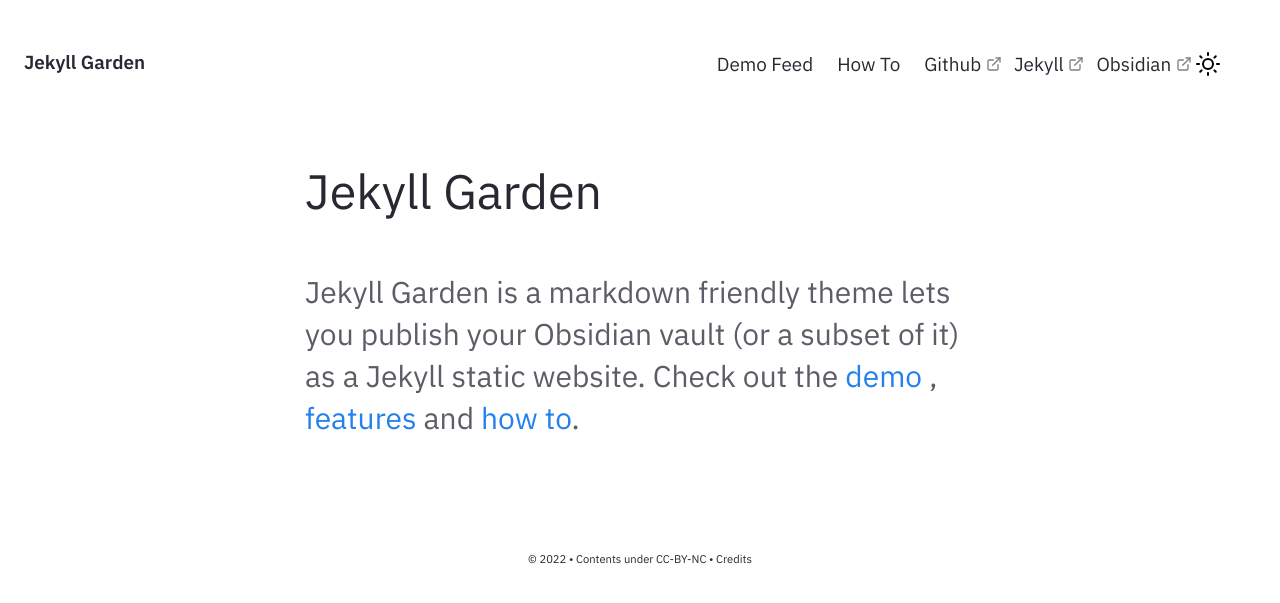
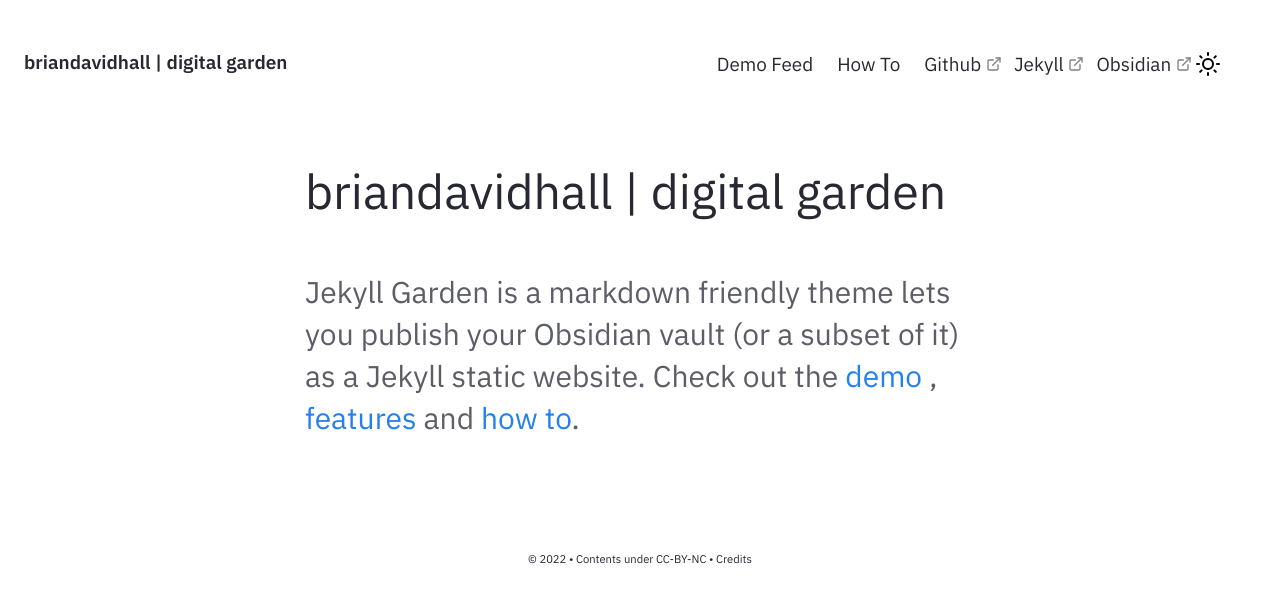
Before and after one commit to bruab/garden, a Jekyll site: the page built from pages/index.md, in a window 1280 px wide. Shown: the top 603 px of the page. Built offline with Jekyll 4.4.1, drawn with Linux system fonts in a browser that asks for light colours.

Commit message:
add run script and tweak config

```diff
--- a/_config.yml
+++ b/_config.yml
@@ -19,7 +19,7 @@
 # in the templates via {{ site.myvariable }}.
 
 # URL is the base hostname with protocol for your site, eg http://example.com
-url: "" # the base hostname & protocol for your site, e.g. http://example.com
+url: "https://garden.briandavidhall.com" # the base hostname & protocol for your site, e.g. http://example.com
 
 # If you want to install this jekyll in a subpath (eg /digitalgarden) set it here.
 # Else keep it Empty (DON'T PUT /; Keep it empty)
@@ -27,8 +27,8 @@ baseurl: ""
 
 # Website Header, Description, Footer year and text.
 # If you are deleting this, make sure you remove it from HTML files too
-heading: Jekyll Garden # Change this
-content: Obsidian ready Jekyll Theme
+heading: briandavidhall | digital garden
+content: Notes and directives for Future Me
 copyright:
   year: © 2022
   msg: Contents under CC-BY-NC
```
Also changed, not shown: Gemfile.lock, 1 other file.
